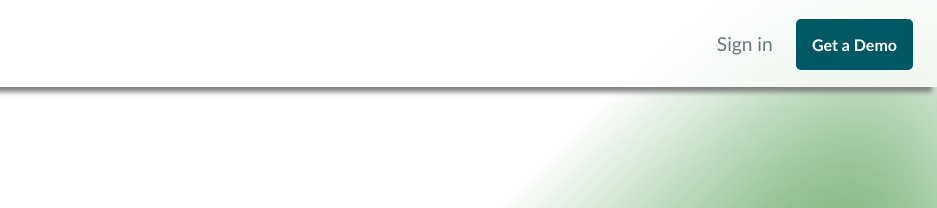
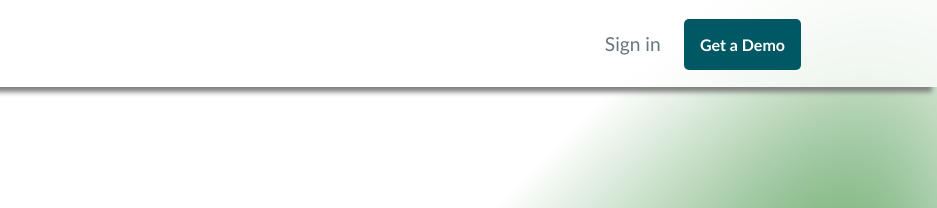
Before and after one commit to ruben16397/postwork1, a plain HTML site: page index.html in a window 1280 px wide. Shown: the top 208 px of the page, 343-1280 px from the left. Drawn offline with Linux system fonts and the light colour scheme.

Commit message:
se agrego margen a botones de navbar

```diff
--- a/style.css
+++ b/style.css
@@ -47,7 +47,7 @@ body{
 #nav-buttons{
     margin-right: 10vh;
     padding: 0.5em;
-    margin: 1em;
+    margin-right: 10vw;
 }
 #sign-in{
     text-decoration: none;
@@ -92,7 +92,6 @@ main #demo-button{
     border-radius: 5px;
     color: white;
     border: 0;
-
 }
 main #phrase{
     color:var(--terciary-font-color) ;
```
